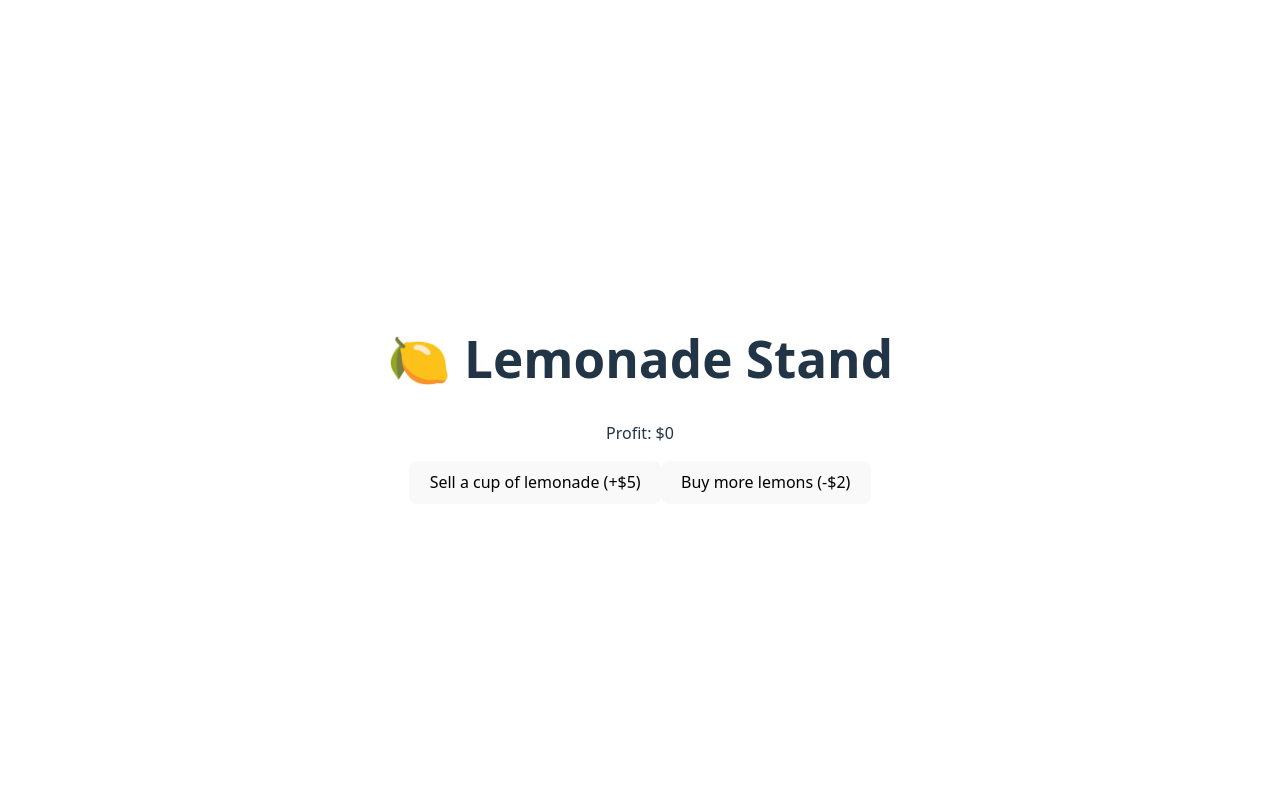
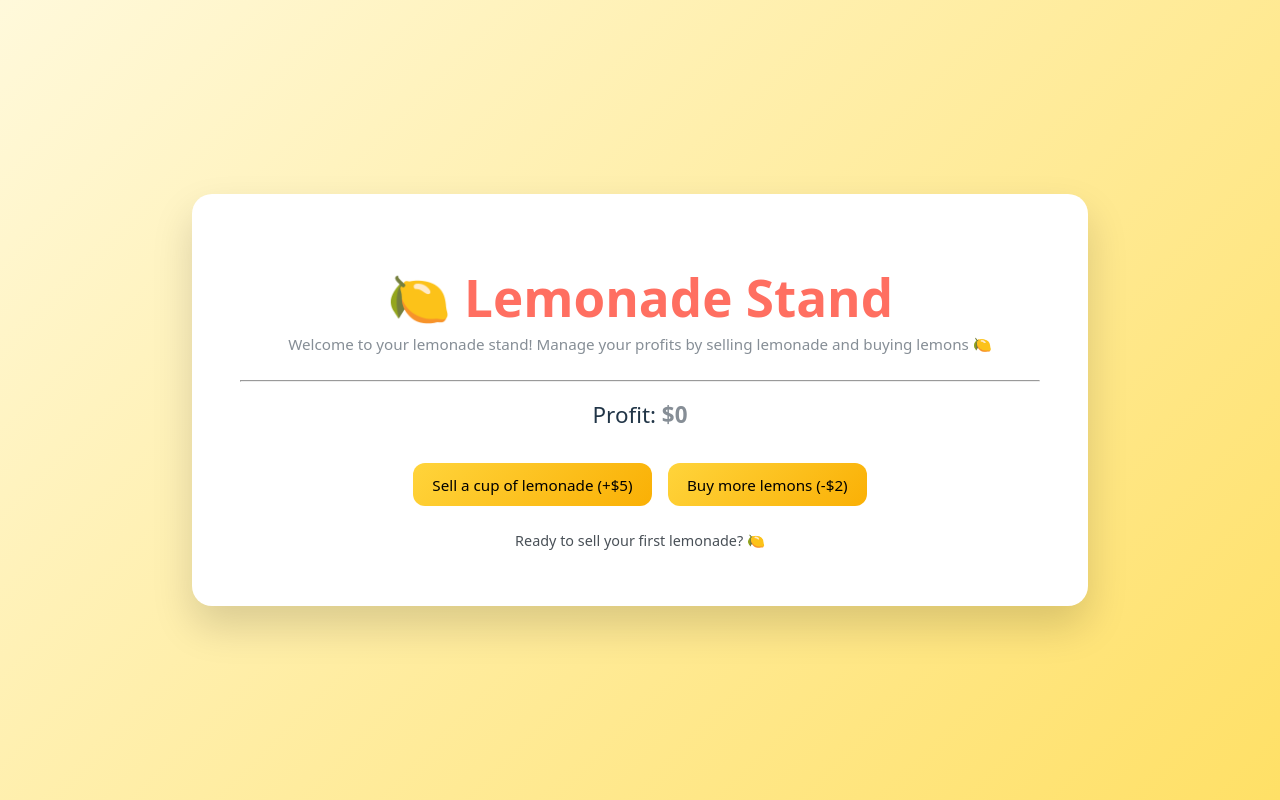
Before and after one commit to Emmafrederiksen/lemonadeStand, a React (Vite) app: page / in a window 1280 px wide. Built offline with nearby package versions, Linux system fonts and the light colour scheme.

Commit message:
Polish UI with profit states, buttons, card and colors

```diff
--- a/src/App.jsx
+++ b/src/App.jsx
@@ -1,7 +1,7 @@
 import { useState } from 'react'
 import reactLogo from './assets/react.svg'
 import viteLogo from '/vite.svg'
-import './App.css'
+import './LemonadeStand.css'
 import LemonadeStand from './lemonadeStand'
 
 function App() {
--- /dev/null
+++ b/src/LemonadeStand.css
@@ -0,0 +1,107 @@
+#root, body, html {
+  margin: 0;
+  padding: 0;
+  width: 100%;
+  height: 100%;
+}
+
+.page {
+    min-height: 100vh;
+    display: flex;
+    justify-content: center;
+    align-items: center;
+    background: linear-gradient(135deg, #fff9db, #ffe066)
+}
+
+.card {
+    background: white;
+    padding: 2.5rem 3rem;
+    border-radius: 20px;
+    text-align: center;
+    width: 800px;
+    box-shadow: 0 20px 40px rgba(0, 0, 0, 0.15);
+}
+
+.card h1 {
+    margin-bottom: 1rem;
+    color: #ff6f61;
+}
+
+.subtitle {
+    margin-top: -0.5rem;
+    margin-bottom: 1.5rem;
+    color: #868e96;
+    font-size: 0.95rem;
+}
+
+.profit {
+    font-size: 1.4rem;
+    margin-bottom: 2rem;
+    margin-top: 1rem;
+}
+
+.profit span {
+    font-weight: bold;
+    color: #868e96;
+    transition: transform 0.15s ease, color 0.2s ease;
+}
+
+.profit.positive span {
+    color: #2f9e44;
+}
+
+.profit.negative span {
+    color: #c92a2a;
+}
+
+.buttons {
+    display: flex;
+    gap: 1rem;
+    justify-content: center;
+}
+
+.button {
+    background: linear-gradient(135deg, #ffd43b, #fab005);
+    border: none;
+    border-radius: 12px;
+    padding: 0.7rem 1.2rem;
+    font-size: 0.95rem;
+    cursor: pointer;
+    transition: transform 0.15s ease, box-shadow 0.15s ease;
+}
+
+.button:hover {
+    transform: translateY(-2px);
+    box-shadow: 0 6px 14px rgba(0, 0, 0, 0.2);
+}
+
+.button:active {
+    transform: translateY(0);
+    box-shadow: none;
+}
+
+.status {
+    margin-top: 1.5rem;
+    font-size: 0.9rem;
+    color: #495057;
+}
+
+
+/* Responsive Design */
+
+@media (max-width: 600px) {
+  .card {
+    width: 90%;
+    padding: 2rem;
+  }
+
+  .buttons {
+    flex-direction: column;
+  }
+}
+
+@media (max-width: 1024px) {
+  .card {
+    width: 80%;
+  }
+}
--- a/src/LemonadeStand.jsx
+++ b/src/LemonadeStand.jsx
@@ -5,18 +5,37 @@ export default function LemonadeStand() {
     const [profit, setProfit] = useState(0);
 
     return (
-        <div>
-            <h1>🍋 Lemonade Stand</h1>
+        <div className="page">
+            <div className="card">
 
-            <p>Profit: ${profit}</p>
+                <h1>🍋 Lemonade Stand</h1>
+                <p className="subtitle">Welcome to your lemonade stand! Manage your profits by selling lemonade and buying lemons 🍋</p>
+                <hr />
 
-            <button onClick={() => setProfit(p => p + 5)}>
-                Sell a cup of lemonade (+$5)
-            </button>
+                <p className={`profit
+                    ${profit < 0 ? "negative" : ""}
+                    ${profit >= 10 ? "positive" : ""}
+                `}>
+                    Profit: <span>${profit}</span>
+                </p>
 
-            <button onClick={() => setProfit(p => p - 2)}>
-                Buy more lemons (-$2)
-            </button>
+                <div className="buttons">
+                    <button className="button" onClick={() => setProfit(p => p + 5)}>
+                        Sell a cup of lemonade (+$5)
+                    </button>
+
+                    <button className="button" onClick={() => setProfit(p => p - 2)}>
+                        Buy more lemons (-$2)
+                    </button>
+                </div>
+
+                <p className="status">
+                    {profit === 0 && "Ready to sell your first lemonade? 🍋"}
+                    {profit > 0 && "Great job! You're making a profit! 💰"}
+                    {profit < 0 && "Uh oh! You're in the red. Sell more lemonade to recover! 📉"}
+                </p>
+
+            </div>
         </div>
     );
 }
```
